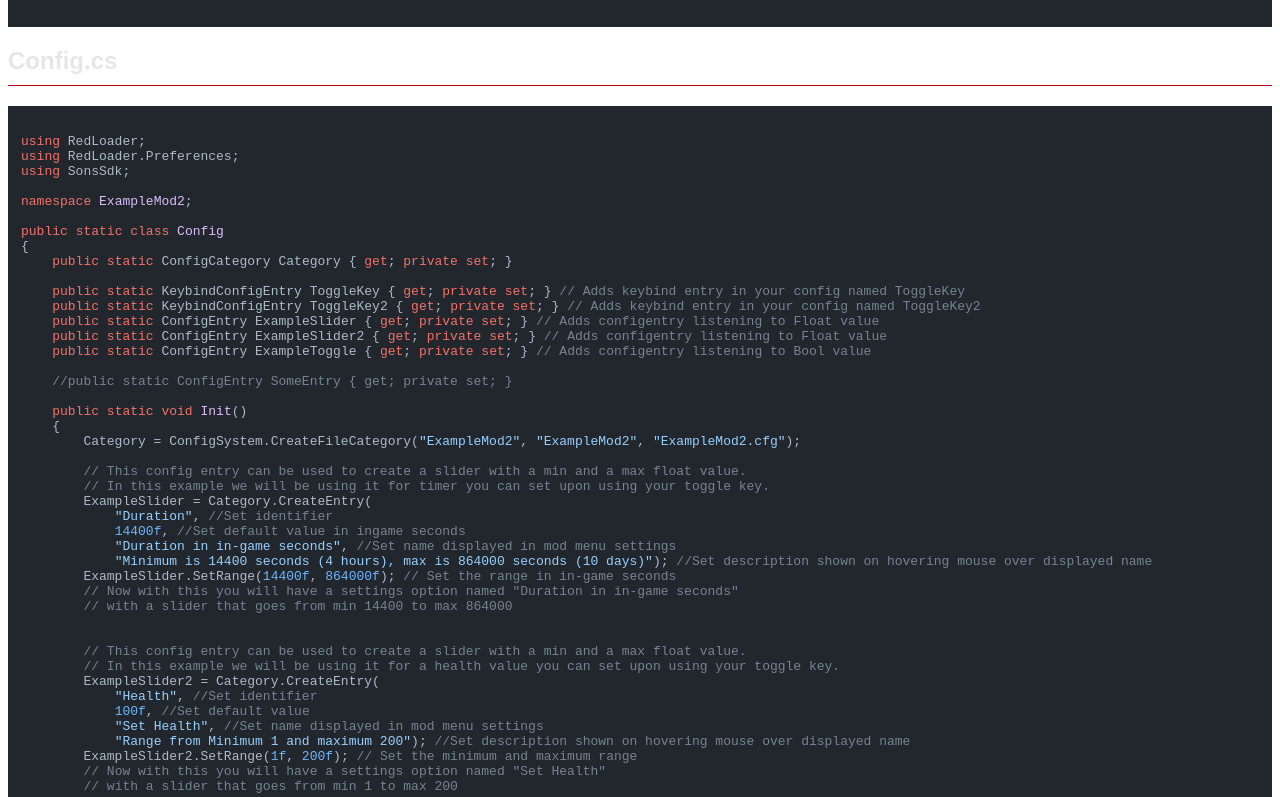
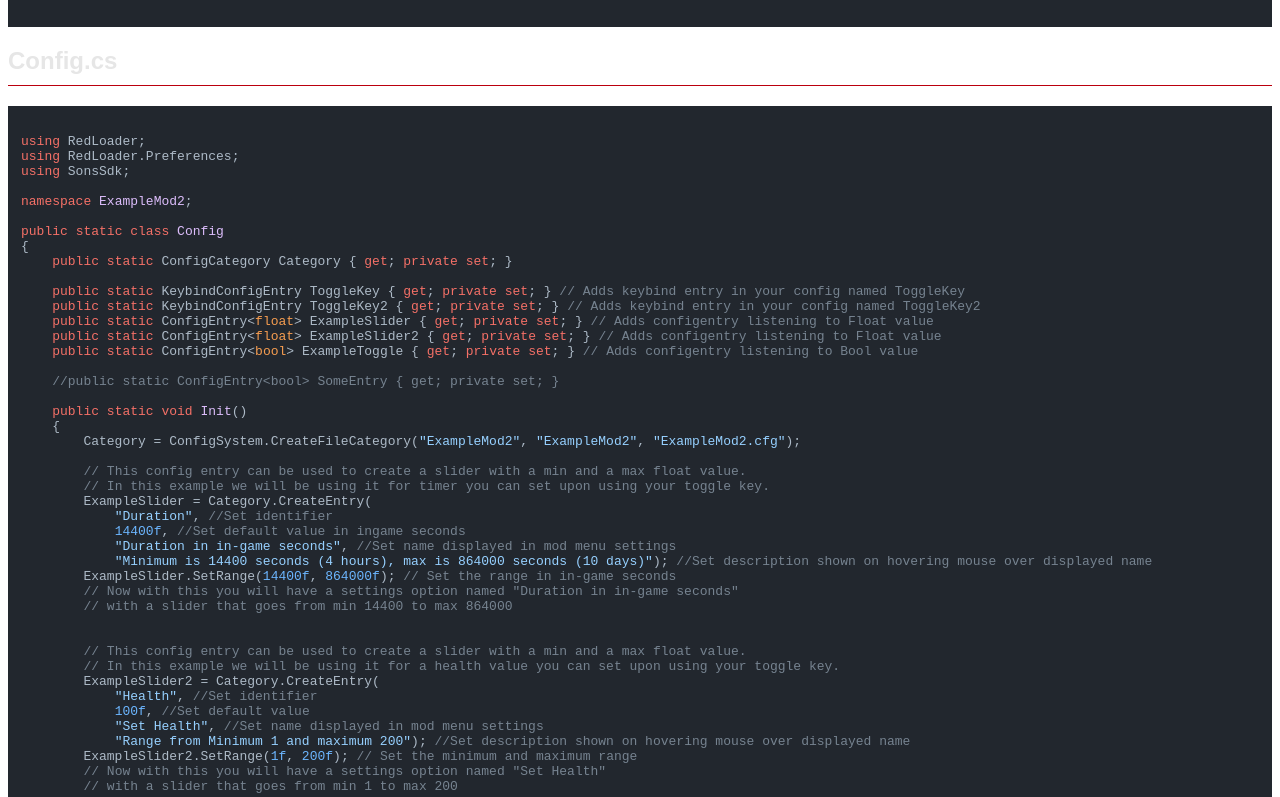
Before and after one commit to ImAxel0/sotf-mods-tutorials, a plain HTML site: page Mod-examples/detailed-basic-examplemod/detailed-basic-examplemod.html in a window 1280 px wide. Shown: the part 2021-2818 px from the top of the page. Drawn offline with nearby package versions, Linux system fonts and the light colour scheme.

Commit message:
Update fix
Update to add to site and fixed < and > not showing

```diff
--- a/Mod-examples/detailed-basic-examplemod/detailed-basic-examplemod.html
+++ b/Mod-examples/detailed-basic-examplemod/detailed-basic-examplemod.html
@@ -152,11 +152,11 @@ public static class Config
 
     public static KeybindConfigEntry ToggleKey { get; private set; } // Adds keybind entry in your config named ToggleKey
     public static KeybindConfigEntry ToggleKey2 { get; private set; } // Adds keybind entry in your config named ToggleKey2
-    public static ConfigEntry<float> ExampleSlider { get; private set; } // Adds configentry listening to Float value
-    public static ConfigEntry<float> ExampleSlider2 { get; private set; } // Adds configentry listening to Float value
-    public static ConfigEntry<bool> ExampleToggle { get; private set; } // Adds configentry listening to Bool value
+    public static ConfigEntry&#60;float&#62; ExampleSlider { get; private set; } // Adds configentry listening to Float value
+    public static ConfigEntry&#60;float&#62; ExampleSlider2 { get; private set; } // Adds configentry listening to Float value
+    public static ConfigEntry&#60;bool&#62; ExampleToggle { get; private set; } // Adds configentry listening to Bool value
 
-    //public static ConfigEntry<bool> SomeEntry { get; private set; }
+    //public static ConfigEntry&#60;bool&#62; SomeEntry { get; private set; }
 
     public static void Init()
     {
```
Also changed, not shown: left-frame.html (+3 -0 lines).
